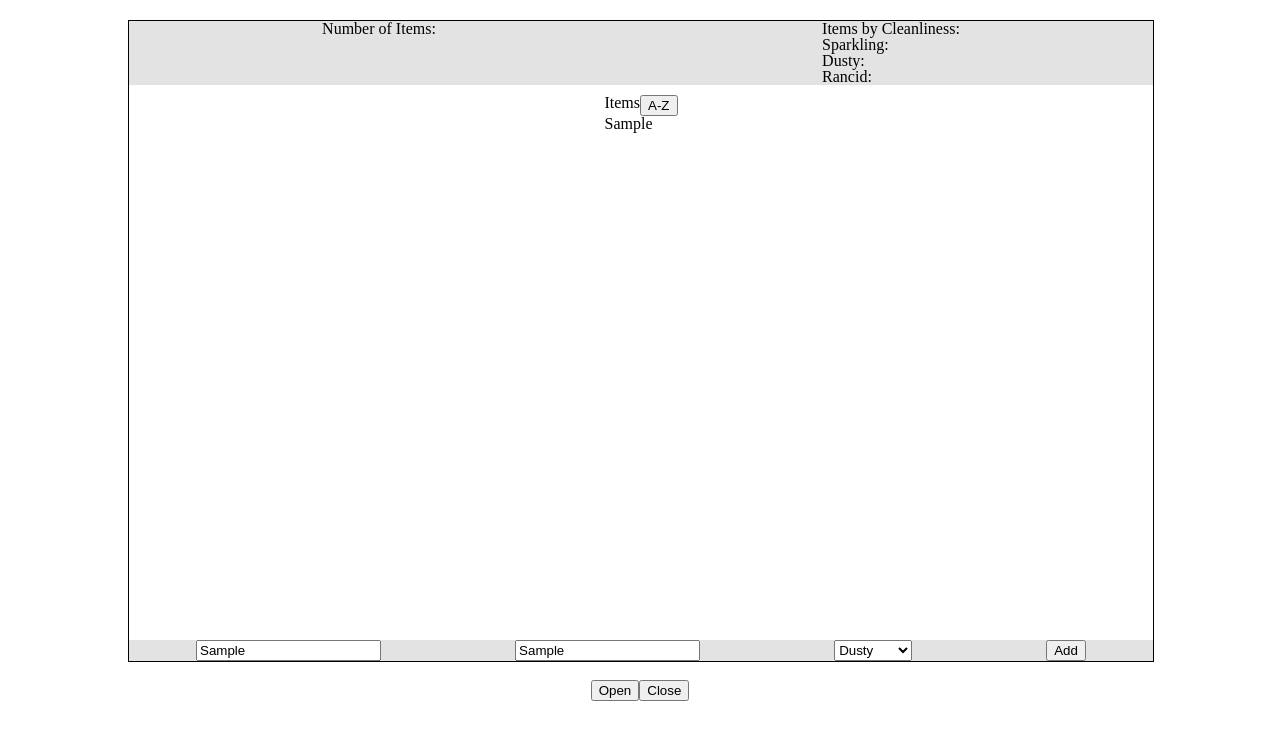
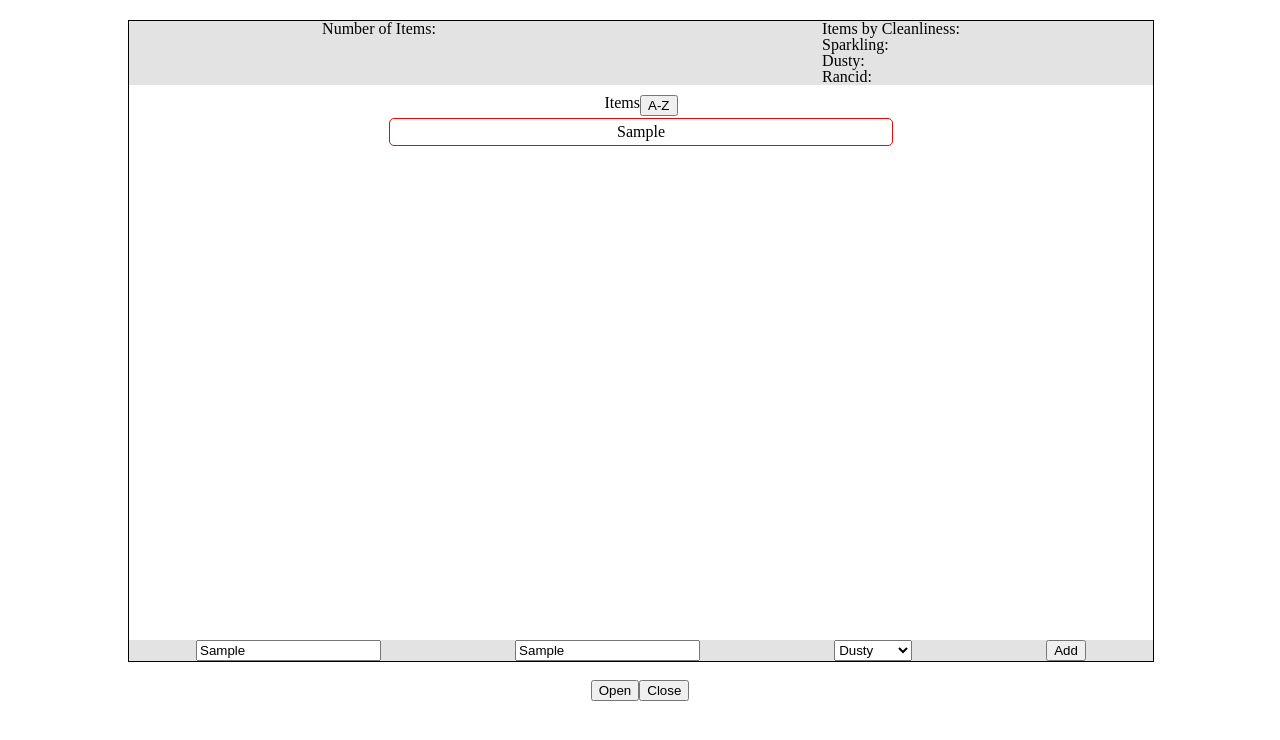
Before and after one commit to mlimberg/garage-bin, a website: page src/index.html in a window 1280 px wide. Both pictures are taken after typing "Sample", "Sample" into the empty fields and a click on the button "Add". Drawn offline with nearby package versions, Linux system fonts and the light colour scheme; no server answers; a web font is replaced by a local one.

Commit message:
Load items on page load

```diff
--- a/src/index.js
+++ b/src/index.js
@@ -3,7 +3,8 @@ $(document).ready(() => {
 })
 
 const loadItems = () => {
-  console.log('items loaded!')
+  const items = JSON.parse(localStorage.getItem('items'))
+  items.forEach(item => displayInGarage(item))
 }
 
 class NewItem {
@@ -31,7 +32,7 @@ const addItemToGarage = (item) => {
 
 const displayInGarage = (item) => {
   $('.item-list').append(`
-    <li>${item.name}</li>
+    <li class='item'>${item.name}</li>
     `)
 }
 
@@ -42,5 +43,5 @@ const addToStorage = (item) => {
     body: JSON.stringify({ item })
   })
   .then(res => res.json())
-  .then(items => console.log(items))
+  .then(items => localStorage.setItem('items', JSON.stringify(items)))
 }
--- a/src/styles.css
+++ b/src/styles.css
@@ -44,10 +44,25 @@
   display: flex;
   flex-direction: column;
   align-self: center;
+  align-items: center;
   margin-top: 10px;
+  width: 80%;
 }
 
 .item-display-header {
   display: flex;
   flex-direction: row;
 }
+
+.item-list {
+  width: 100%;
+}
+
+.item {
+  width: 60%;
+  text-align: center;
+  border: 1px solid red;
+  padding: 5px;
+  border-radius: 5px;
+  margin: 2px auto;
+}
```
